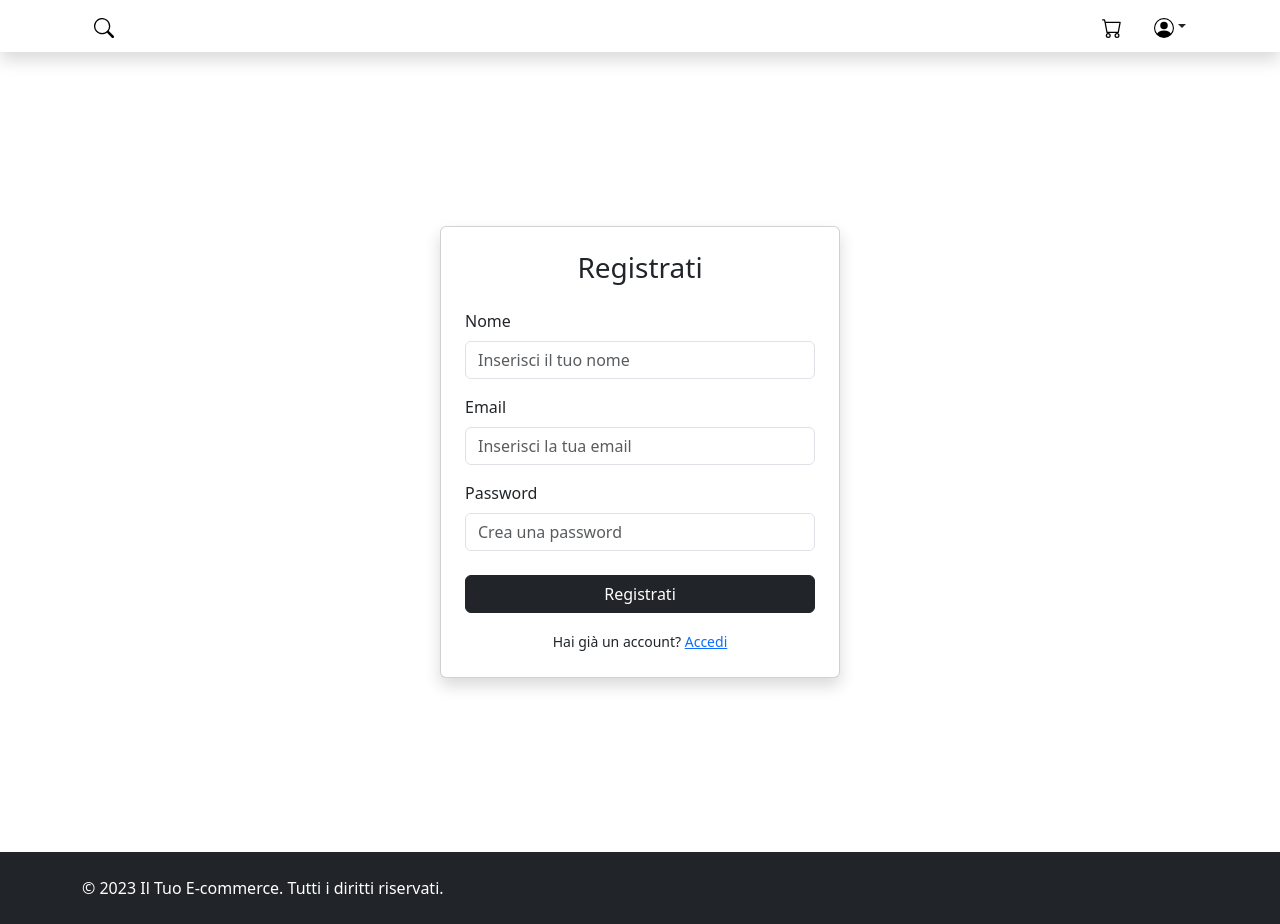
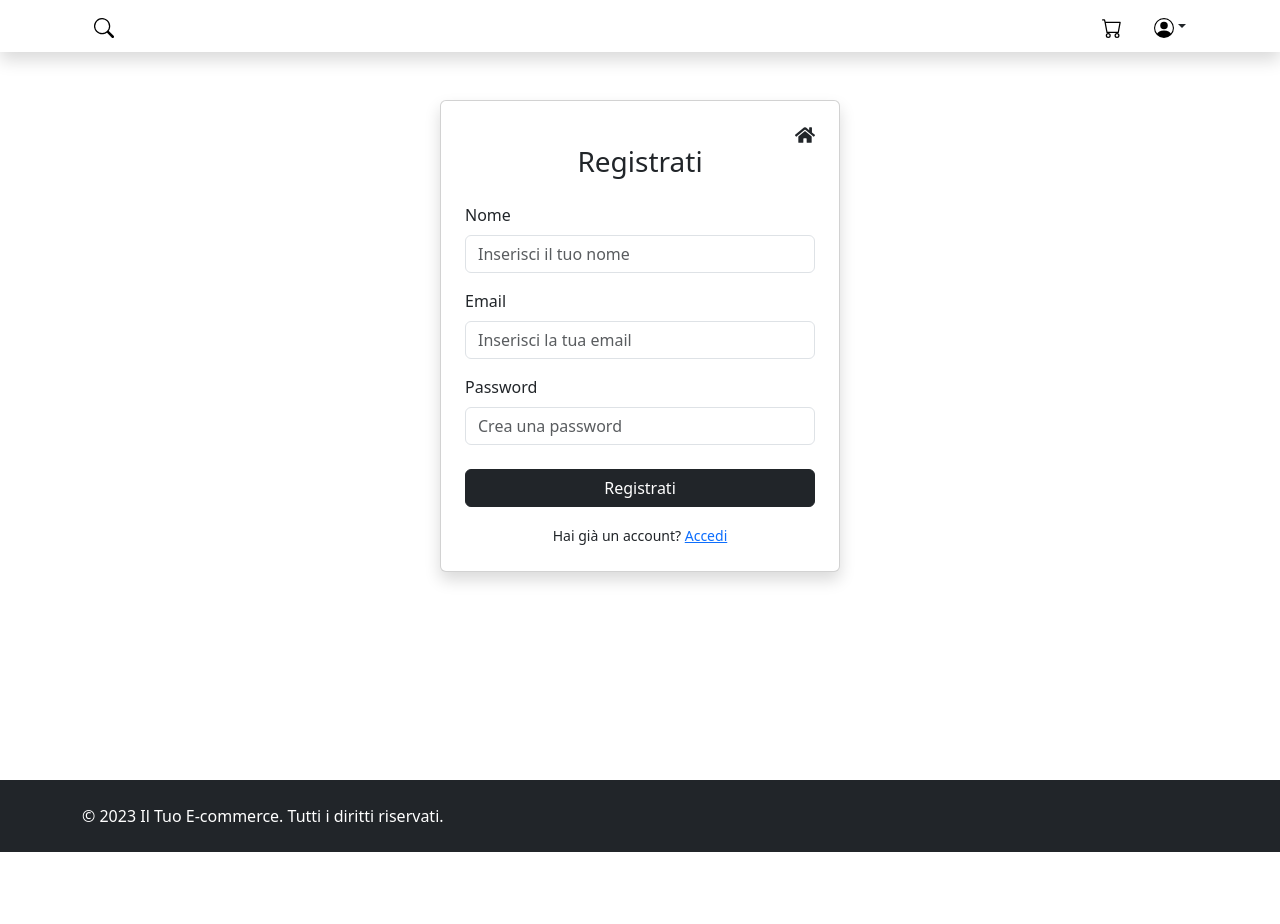
Before and after one commit to Luca-Sberna/ashanica, a React (Create React App) app: page /register in a window 1280 px wide. After the commit the page ends 852 px from the top, so only its background shows below. Built offline with nearby package versions, Linux system fonts and the light colour scheme.

Commit message:
cart finished

```diff
--- a/package.json
+++ b/package.json
@@ -11,6 +11,7 @@
     "@testing-library/user-event": "^13.5.0",
     "ashanica": "file:",
     "bootstrap": "^5.3.6",
+    "framer-motion": "^12.16.0",
     "i18next": "^23.16.8",
     "react": "^19.1.0",
     "react-bootstrap": "^2.10.10",
--- a/src/components/Assistance/Assistance.jsx
+++ b/src/components/Assistance/Assistance.jsx
@@ -1,7 +1,20 @@
 import React from "react";
+import { Container } from "react-bootstrap";
+import { FaHome } from "react-icons/fa";
+import { Link } from "react-router-dom";
 
 const Assistance = () => {
-  return <div>Assistance</div>;
+  return (
+    <Container>
+      <Link
+        to={"/"}
+        className="menu-icon-link text-dark text-decoration-none align-items-center justify-content-end d-none d-md-flex pt-4"
+      >
+        <p className="m-0 pe-2">torna al menù</p>
+        <FaHome className="fs-5 menu-icon" />
+      </Link>
+    </Container>
+  );
 };
 
 export default Assistance;
--- a/src/components/Cart/Cart.jsx
+++ b/src/components/Cart/Cart.jsx
@@ -1,5 +1,6 @@
 import { useSelector, useDispatch } from "react-redux";
 import { removeFromCart } from "../../redux/cartSlice";
+import styles from "./Cart.module.css";
 import {
   Container,
   ListGroup,
@@ -9,6 +10,8 @@ import {
   Button,
   Card,
 } from "react-bootstrap";
+import { FaHome } from "react-icons/fa";
+import { Link } from "react-router-dom";
 
 const Cart = () => {
   const cartItems = useSelector((state) => state.cart.items);
@@ -20,7 +23,14 @@ const Cart = () => {
   );
 
   return (
-    <Container className="py-5">
+    <Container className={styles.cart}>
+      <Link
+        to={"/"}
+        className="menu-icon-link text-dark text-decoration-none align-items-center justify-content-end d-none d-md-flex pt-4"
+      >
+        <p className="m-0 pe-2">torna al menù</p>
+        <FaHome className="fs-5 menu-icon" />
+      </Link>
       <h2>Il tuo carrello</h2>
       <Row>
         <Col md={8}>
--- a/src/components/Logging/Login.jsx
+++ b/src/components/Logging/Login.jsx
@@ -1,13 +1,18 @@
 import React from "react";
 import { Container, Form, Button, Card } from "react-bootstrap";
+import { FaHome } from "react-icons/fa";
+import { Link } from "react-router-dom";
 
 const Login = () => {
   return (
-    <Container
-      className="d-flex align-items-center justify-content-center"
-      style={{ minHeight: "100vh" }}
-    >
+    <Container className="d-flex align-items-center justify-content-center pt-5">
       <Card style={{ width: "100%", maxWidth: "400px" }} className="shadow p-4">
+        <Link
+          to={"/"}
+          className="menu-icon-link text-dark text-decoration-none align-items-center justify-content-end d-none d-md-flex"
+        >
+          <FaHome className="fs-5 menu-icon" />
+        </Link>
         <h3 className="text-center mb-4">Accedi</h3>
         <Form>
           <Form.Group className="mb-3" controlId="formEmail">
--- a/src/components/Logging/Signup.jsx
+++ b/src/components/Logging/Signup.jsx
@@ -1,13 +1,18 @@
 import React from "react";
 import { Container, Form, Button, Card } from "react-bootstrap";
+import { FaHome } from "react-icons/fa";
+import { Link } from "react-router-dom";
 
 const Signup = () => {
   return (
-    <Container
-      className="d-flex align-items-center justify-content-center"
-      style={{ minHeight: "100vh" }}
-    >
+    <Container className="d-flex align-items-center justify-content-center pt-5">
       <Card style={{ width: "100%", maxWidth: "400px" }} className="shadow p-4">
+        <Link
+          to={"/"}
+          className="menu-icon-link text-dark text-decoration-none align-items-center justify-content-end d-none d-md-flex"
+        >
+          <FaHome className="fs-5 menu-icon" />
+        </Link>
         <h3 className="text-center mb-4">Registrati</h3>
         <Form>
           <Form.Group className="mb-3" controlId="formName">
```
Also changed, not shown: src/components/Cart/Cart.module.css (added), 1 other file (tests, documents, lock files or other folders).
